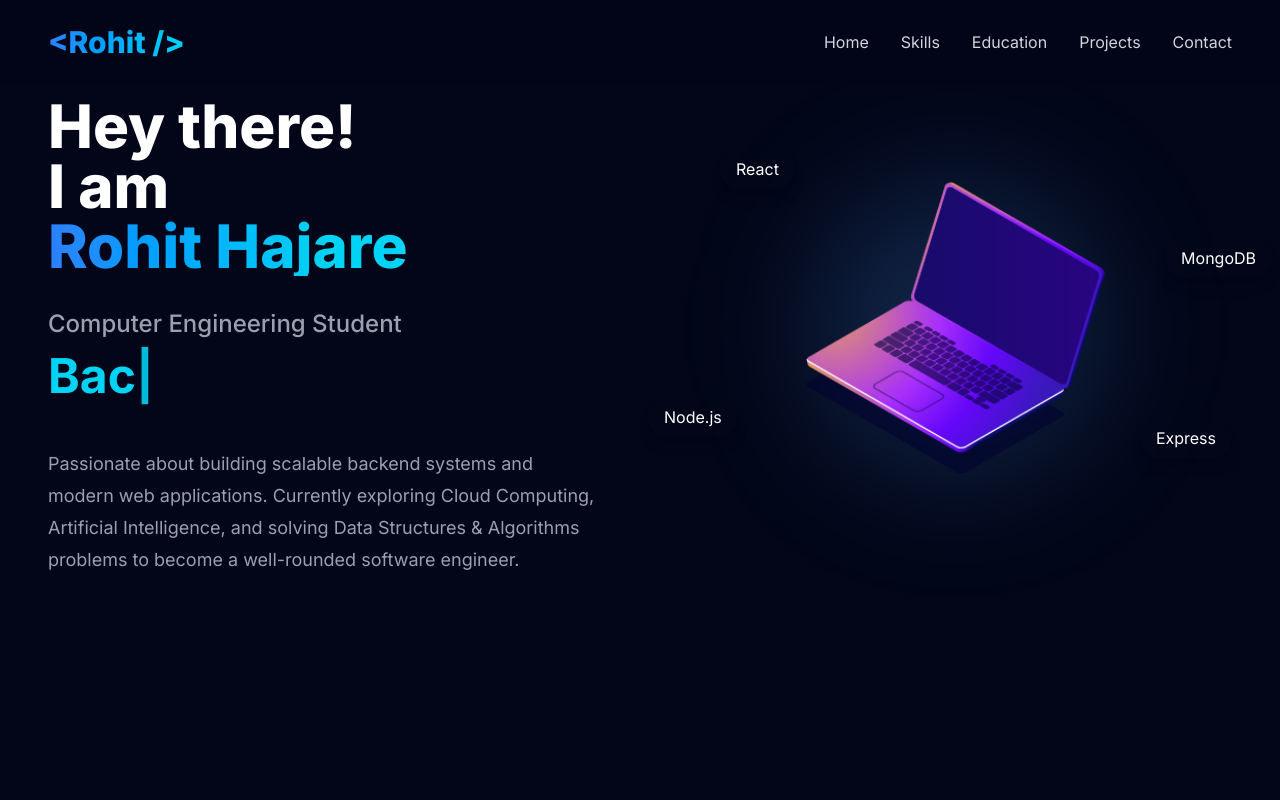
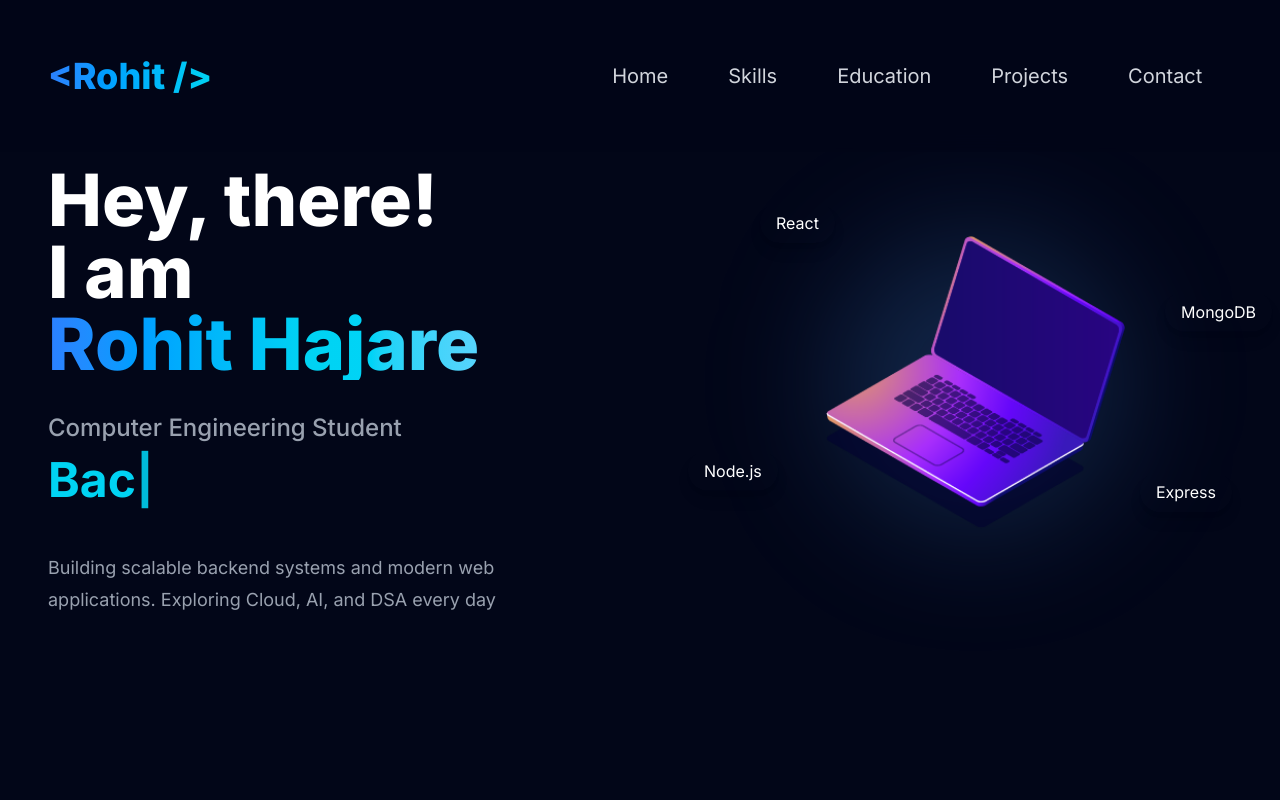
Before and after one commit to Rohit-git-glitch/rohits-portfolio, a React (Vite) app: page / in a window 1280 px wide. Shown: the top 800 px of the page. Built offline with nearby package versions, Linux system fonts and the light colour scheme.

Commit message:
Done all

```diff
--- a/src/components/Navbar.jsx
+++ b/src/components/Navbar.jsx
@@ -1,20 +1,38 @@
+//      <div className="max-w-7xl mx-auto px-6 lg:px-1 grid lg:grid-cols-2 gap-40 items-center">
 function Navbar() {
   return (
     <nav className="sticky top-0 z-50 bg-slate-950/80 backdrop-blur-md">
 
-      <div className="max-w-7xl mx-auto px-6 lg:px-12 flex items-center justify-between py-6">
+      <div className="max-w-7xl mx-auto px-6 lg:px-12 flex items-center py-14">
 
-        <h1 className="text-3xl font-extrabold bg-gradient-to-r from-blue-500 to-cyan-400 bg-clip-text text-transparent cursor-pointer">
-          {"<Rohit />"}
+
+        {/* Logo */}
+        <h1 className="text-4xl font-extrabold bg-gradient-to-r from-blue-500 to-cyan-400 bg-clip-text text-transparent cursor-pointer">
+          {"<Rohit />  "}
         </h1>
 
-        <div className="hidden md:flex gap-8 text-gray-300">
+        {/* Navigation Links */}
+        <div className="hidden md:flex ml-100 gap-15 text-xl text-gray-300">
 
-          <a href="#home" className="hover:text-cyan-400">Home</a>
-          <a href="#skills" className="hover:text-cyan-400">Skills</a>
-          <a href="#education" className="hover:text-cyan-400">Education</a>
-          <a href="#projects" className="hover:text-cyan-400">Projects</a>
-          <a href="#contact" className="hover:text-cyan-400">Contact</a>
+          <a href="#home" className="hover:text-cyan-400 transition-colors">
+            Home
+          </a>
+
+          <a href="#skills" className="hover:text-cyan-400 transition-colors">
+            Skills
+          </a>
+
+          <a href="#education" className="hover:text-cyan-400 transition-colors">
+            Education
+          </a>
+
+          <a href="#projects" className="hover:text-cyan-400 transition-colors">
+            Projects
+          </a>
+
+          <a href="#contact" className="hover:text-cyan-400 transition-colors">
+            Contact
+          </a>
 
         </div>
 
--- a/src/sections/Education.jsx
+++ b/src/sections/Education.jsx
@@ -12,14 +12,14 @@ const educationData = [
     },
     {
         logo: HSC,
-        duration: "2021 - 2024",
+        duration: "2022 - 2024",
         title: "Higher Secondary Education",
         institute: "SSRBJC College , Lonikand",
         details: "Maharashtra Board , Percentage: 80%",
     },
     {
         logo: schoolLogo,
-        duration: "2020 - 2021",
+        duration: "2021 - 2022",
         title: "SSC",
         institute: "Friends Education Institute",
         details: "Maharashtra State Board , Percentage: 86% ",
--- a/src/sections/Hero.jsx
+++ b/src/sections/Hero.jsx
@@ -75,7 +75,7 @@ function Hero() {
       className="min-h-screen flex items-start"
     >
 
-      <div className="max-w-7xl mx-auto px-6 lg:px-12 grid lg:grid-cols-2 gap-20 items-center">
+      <div className="max-w-7xl mx-auto px-6 lg:px-12 grid lg:grid-cols-2 gap-40 items-center">
 
         {/* LEFT SIDE */}
 
@@ -86,18 +86,19 @@ function Hero() {
             initial={{ opacity: 0, x: -30 }}
             animate={{ opacity: 1, x: 0 }}
             transition={{ duration: 0.8 }}
-            className="mt-3 leading-tight font-extrabold"
+            className="mt-3 leading-normal font-extrabold"
           >
 
-            <span className="block text-5xl md:text-6xl">
-              Hey there!
+            <span className="block text-6xl md:text-7xl">
+              Hey, there!
             </span>
 
-            <span className="block text-5xl md:text-6xl text-white">
+
+            <span className="block text-6xl md:text-7xl text-white">
               I am
             </span>
 
-            <span className="block text-5xl md:text-6xl bg-gradient-to-r from-blue-500 via-cyan-400 to-sky-300 bg-clip-text text-transparent">
+            <span className="block text-6xl md:text-7xl bg-gradient-to-r from-blue-500 via-cyan-400 to-sky-300 bg-clip-text text-transparent">
               Rohit Hajare
             </span>
 
@@ -134,13 +135,10 @@ function Hero() {
 
           <p className="mt-8 max-w-xl text-lg leading-8 text-gray-400">
 
-            Passionate about building scalable backend systems and modern web applications.
-            Currently exploring Cloud Computing, Artificial Intelligence, and solving Data Structures & Algorithms problems to become a well-rounded software engineer.
-
-          </p>
+            Building scalable backend systems and modern web applications. Exploring Cloud, AI, and DSA every day
 
 
-
+        </p>
         </div>
         {/* RIGHT SIDE */}
 
--- a/src/sections/Skills.jsx
+++ b/src/sections/Skills.jsx
@@ -59,7 +59,7 @@ function Skills() {
   return (
     <section
       id="skills"
-      className="py-20 px-6"
+      className="py-16 px-6"
     >
       <div className="max-w-6xl mx-auto">
 
```
